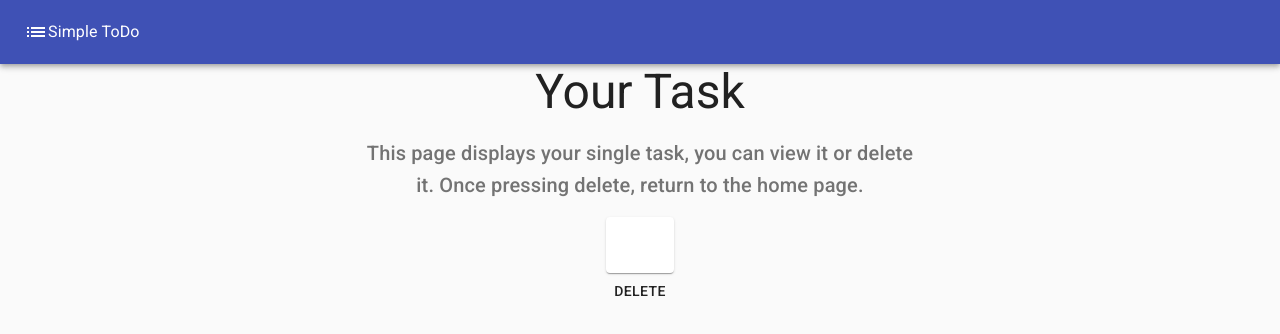
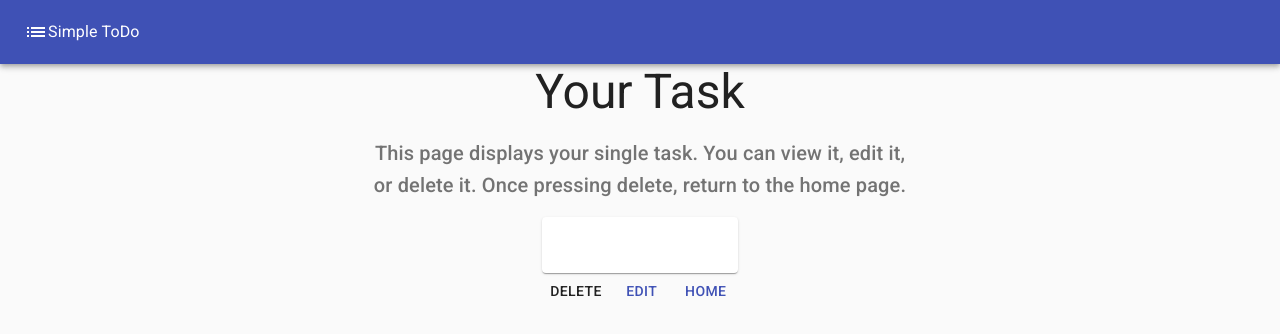
Before and after one commit to AJMerr/Simple-ToDo, a React (Create React App) app in the folder client/: page /task/1 in a window 1280 px wide. Shown: the top 334 px of the page. Built offline with nearby package versions, Linux system fonts and the light colour scheme; no server answers.

Commit message:
Created a button that will take you to the edit page for the Single Task that you are currently on.

```diff
--- a/client/src/components/SingleTask.jsx
+++ b/client/src/components/SingleTask.jsx
@@ -3,6 +3,7 @@ import axios from 'axios';
 import { useParams } from "react-router-dom"
 import { Typography, AppBar, Card, CardActions, CardContent, CssBaseline, Grid, Toolbar, Container, Button } from "@material-ui/core"
 import ListIcon from '@material-ui/icons/List';
+import { Link as RouterLink } from "react-router-dom"
 
 function SingleTask (props) {
     //Setting state
@@ -64,7 +65,7 @@ function SingleTask (props) {
                 <Container maxWidth="sm">
                     <Typography variant="h3" align="center" color="textPrimary" gutterBottom>Your Task</Typography>
                     <Typography variant="h6" align="center" color="textSecondary" paragraph>
-                    This page displays your single task, you can view it or delete it. Once pressing delete, return to the home page.
+                    This page displays your single task. You can view it, edit it, or delete it. Once pressing delete, return to the home page.
                     </Typography>
                 </Container>
                 </div>
@@ -85,9 +86,9 @@ function SingleTask (props) {
                             </Typography>
                         </CardContent>
                     </Card>
-                    <Button onClick={deleteTask}>
-                        Delete
-                    </Button>
+                    <Button onClick={deleteTask}>Delete</Button>
+                    <Button color="primary" component={RouterLink} to={`../task/edit/${id}`}>edit</Button>
+                    <Button color="primary" component={RouterLink} to="/">Home</Button>
                     </Grid>
                     </Grid>
                     </Container>
```
